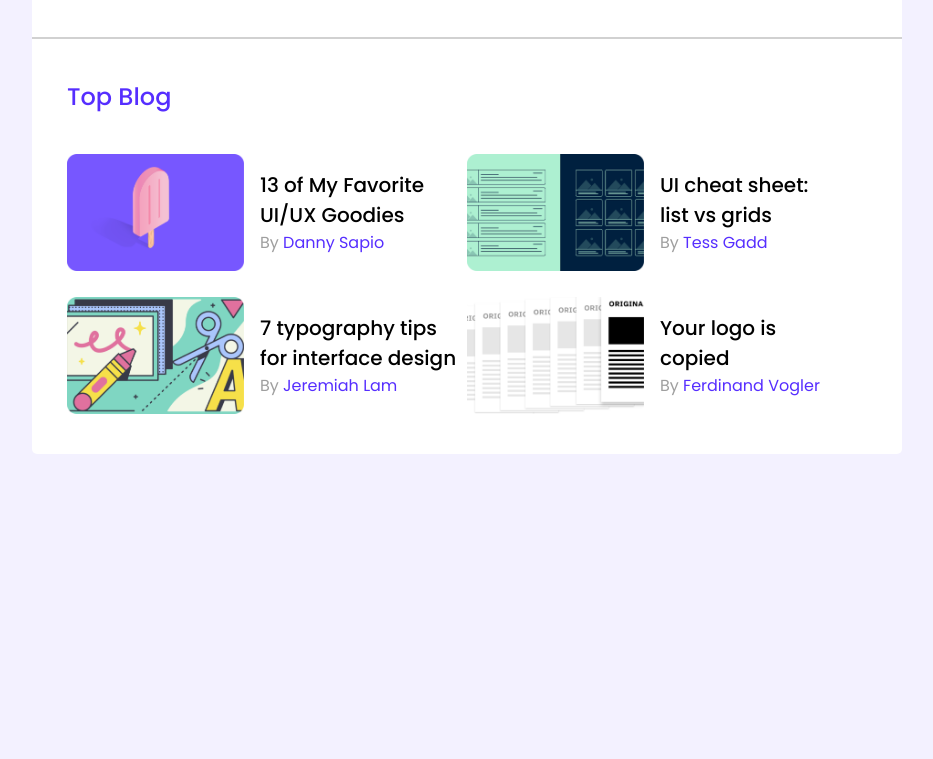
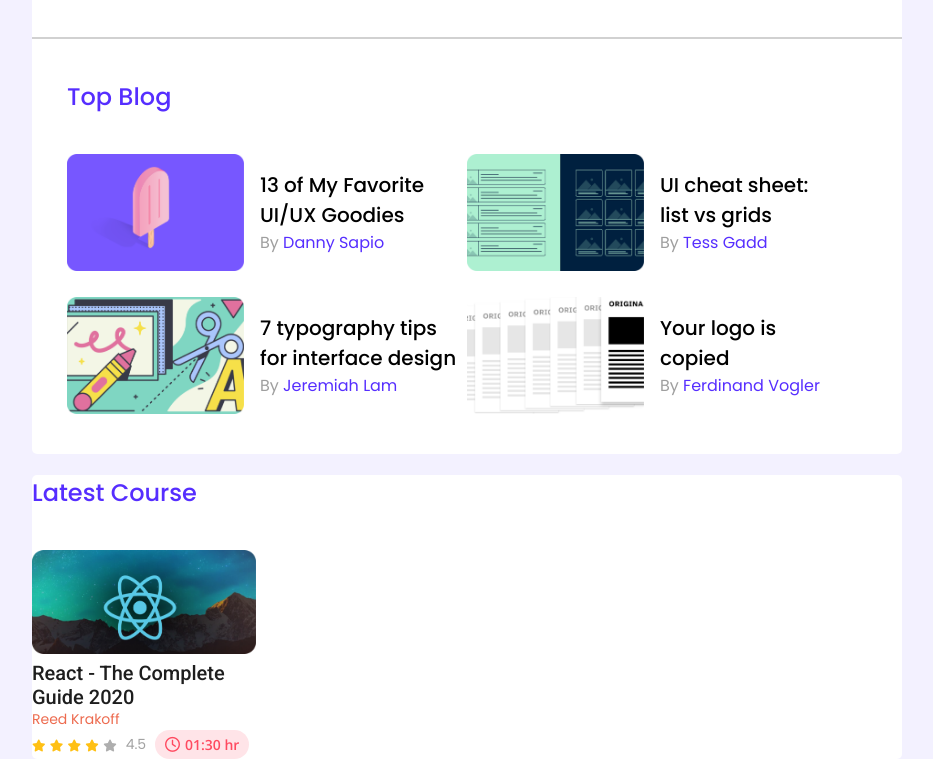
Before and after one commit to Mahin-coder/leader-board-css3-responsive-, a plain HTML site: page index.html in a window 1280 px wide. Shown: the part 390-1149 px from the top of the page, without its empty margins (173-1106 px from the left). Before the commit the page ends 844 px from the top, so only its background shows below. Drawn offline with nearby package versions, Linux system fonts and the light colour scheme.

Commit message:
first commit

```diff
--- a/css/styles.css
+++ b/css/styles.css
@@ -68,9 +68,10 @@ body{
 .main_section{
 
 }
-.main_content{
+.main_content {
     background-color: #fff;
     border-radius: 5px;
+    margin-bottom: 21px;
 }
 .top_player {
     padding: 40px 35px;
@@ -142,3 +143,71 @@ hr{
     color: #562EFF;
 }
 /*Top Blog Section End*/
+/*Course Section Start*/
+.main_content_2{
+    background-color: #fff;
+    border-radius: 5px;
+}
+.latest_course{
+
+}
+.courses{
+
+}
+.course{
+
+}
+.course_icon {
+    width: 224px;
+    height: 104px;
+}
+.course_name {
+    font-family: 'Roboto', sans-serif;
+    font-size: 20px;
+    font-weight: 500;
+    color: #1E1E1E;
+}
+.course_author {
+    font-size: 14px;
+    font-weight: 400;
+    color: #ED6B4F;
+}
+.course_info {
+    display: flex;
+    align-items: center;
+    gap: 9px;
+}
+.fa-star{
+    font-size: 12px;
+}
+.fa-star.filled{
+    color: #FFC014;
+}
+.fa-star.empty{
+    color: #AEAEAE;
+}
+.rating {
+    font-size: 14px;
+    font-weight: 400;
+    color: #A2A2A2;
+}
+.course_duration {
+    width: 94px;
+    height: 29px;
+    background-color: #FFE4E8;
+    border-radius: 15px;
+    display: flex;
+    justify-content: center;
+    align-items: center;
+    gap: 5px;
+}
+.fa-clock{
+    font-size: 15px;
+    color: #FF4A60;
+}
+.duration {
+    font-family: 'Open Sans', sans-serif;
+    font-size: 14px;
+    font-weight: 600;
+    color: #FF4A60;
+}
--- a/index.html
+++ b/index.html
@@ -10,7 +10,9 @@
     <!--Google Fonts Link-->
     <link rel="preconnect" href="https://fonts.googleapis.com">
     <link rel="preconnect" href="https://fonts.gstatic.com" crossorigin>
-    <link href="https://fonts.googleapis.com/css2?family=Poppins:wght@200;300;400;500;600;700;800;900&display=swap" rel="stylesheet">
+    <link href="https://fonts.googleapis.com/css2?family=Open+Sans:wght@600&family=Poppins:wght@200;300;400;500;600;700;800;900&family=Roboto:wght@500&display=swap" rel="stylesheet">
+    <!--Font Awesome CDN Link-->
+    <link rel="stylesheet" href="https://cdnjs.cloudflare.com/ajax/libs/font-awesome/6.3.0/css/all.min.css" integrity="sha512-SzlrxWUlpfuzQ+pcUCosxcglQRNAq/DZjVsC0lE40xsADsfeQoEypE+enwcOiGjk/bSuGGKHEyjSoQ1zVisanQ==" crossorigin="anonymous" referrerpolicy="no-referrer" />
 </head>
 <body>
     <!--Header Section Start-->
@@ -120,6 +122,36 @@
                     </div>
                     <!--Top Blog Section End-->
                 </div>
+                <div class="main_content_2">
+                    <!--Course Section Start-->
+                    <div class="latest_course">
+                        <h2 class="section_title">Latest Course</h2>
+                        <div class="courses">
+                            <div class="course">
+                                <img src="images/courses/course-1.png" alt="" class="course_icon">
+                                <h2 class="course_name">React - The Complete</h2>
+                                <h2 class="course_name">Guide 2020</h2>
+                                <p class="course_author">Reed Krakoff</p>
+                                <div class="course_info">
+                                    <div>
+                                        <i class="fa-solid fa-star filled"></i>
+                                        <i class="fa-solid fa-star filled"></i>
+                                        <i class="fa-solid fa-star filled"></i>
+                                        <i class="fa-solid fa-star filled"></i>
+                                        <i class="fa-solid fa-star empty"></i>
+                                    </div>
+                                    <div>
+                                        <p class="rating">4.5</p>
+                                    </div>
+                                    <div class="course_duration">
+                                        <i class="fa-regular fa-clock"></i>
+                                        <p class="duration">01:30 hr</p>
+                                    </div>
+                                </div>
+                            </div>
+                        </div>
+                    </div>
+                </div>
             </div>
         </section>
      </main>
```
